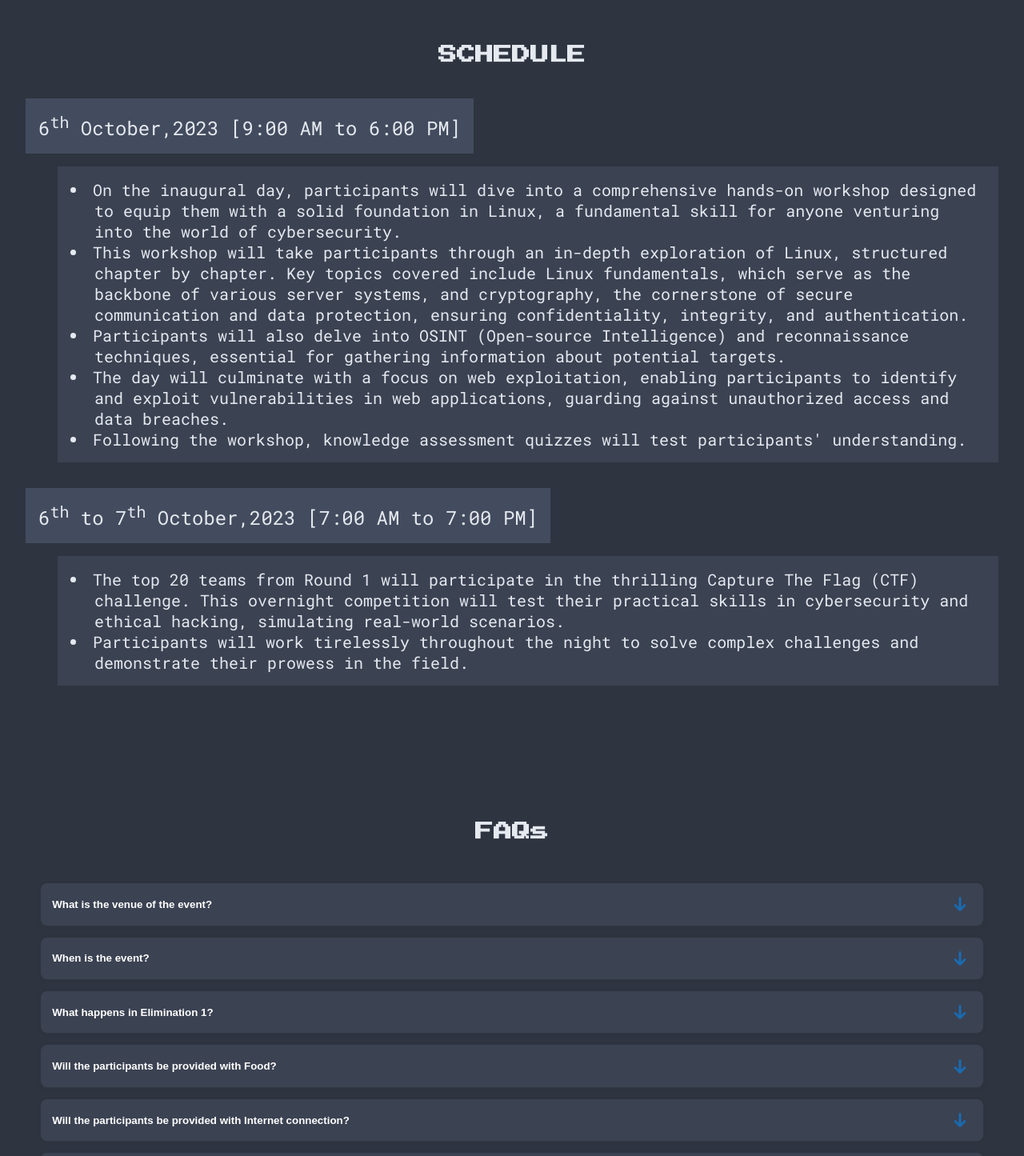
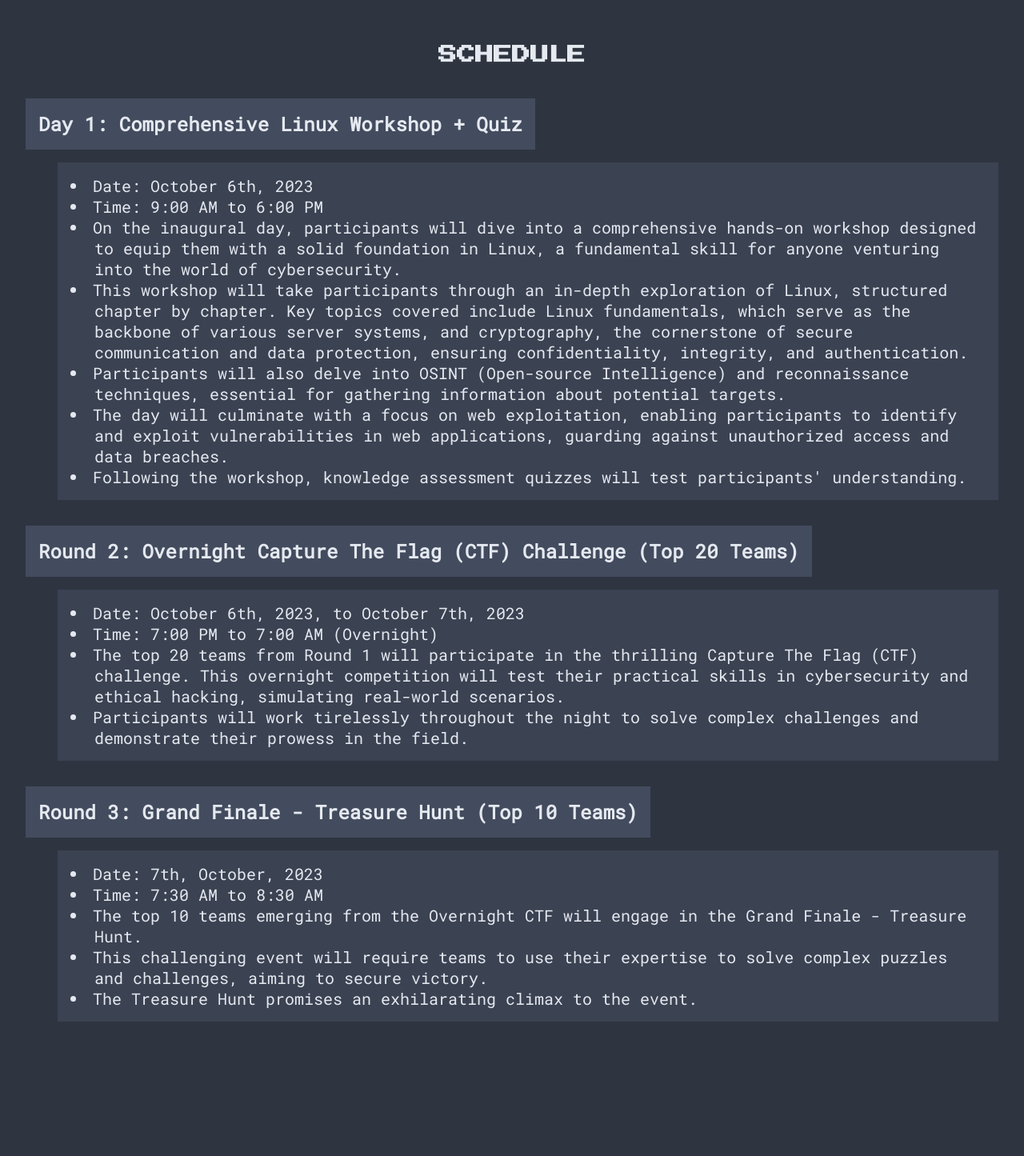
Before and after one commit to lugvitc/ctf, a React (Create React App) app: page /#/ in a window 1280 px wide. Shown: the part 1120-2565 px from the top of the page at 80% size. Built offline with nearby package versions, Linux system fonts and the light colour scheme.

Commit message:
Added 3rd round and better schedule formatting

```diff
--- a/src/pages/landing/content.js
+++ b/src/pages/landing/content.js
@@ -22,10 +22,12 @@ export const days = [
     {
         day: (
             <>
-                6<sup>th</sup> October,2023 [9:00 AM to 6:00 PM]
+                <b>Day 1: Comprehensive Linux Workshop + Quiz</b>
             </>
         ),
         schedule: [
+            { description: 'Date: October 6th, 2023' },
+            { description: 'Time: 9:00 AM to 6:00 PM' },
             { description: "On the inaugural day, participants will dive into a comprehensive hands-on workshop designed to equip them with a solid foundation in Linux, a fundamental skill for anyone venturing into the world of cybersecurity." },
             { description: "This workshop will take participants through an in-depth exploration of Linux, structured chapter by chapter. Key topics covered include Linux fundamentals, which serve as the backbone of various server systems, and cryptography, the cornerstone of secure communication and data protection, ensuring confidentiality, integrity, and authentication." },
             { description: "Participants will also delve into OSINT (Open-source Intelligence) and reconnaissance techniques, essential for gathering information about potential targets." },
@@ -36,12 +38,28 @@ export const days = [
     {
         day: (
             <>
-                6<sup>th</sup> to 7<sup>th</sup> October,2023 [7:00 AM to 7:00 PM]
+                <b>Round 2: Overnight Capture The Flag (CTF) Challenge (Top 20 Teams)</b>
             </>
         ),
         schedule: [
+            { description: 'Date: October 6th, 2023, to October 7th, 2023'},
+            { description: 'Time: 7:00 PM to 7:00 AM (Overnight)' },
             { description: 'The top 20 teams from Round 1 will participate in the thrilling Capture The Flag (CTF) challenge. This overnight competition will test their practical skills in cybersecurity and ethical hacking, simulating real-world scenarios.' },
             { description: 'Participants will work tirelessly throughout the night to solve complex challenges and demonstrate their prowess in the field.' }
         ]
     },
+    {
+        day: (
+            <>
+                <b>Round 3: Grand Finale - Treasure Hunt (Top 10 Teams)</b>
+            </>
+            ),
+        schedule: [
+            { description: 'Date: 7th, October, 2023' },
+            { description: 'Time: 7:30 AM to 8:30 AM '},
+            { description: 'The top 10 teams emerging from the Overnight CTF will engage in the Grand Finale - Treasure Hunt.'},
+            { description: 'This challenging event will require teams to use their expertise to solve complex puzzles and challenges, aiming to secure victory.'},
+            { description: 'The Treasure Hunt promises an exhilarating climax to the event.'}
+        ]
+    },
 ];
```
